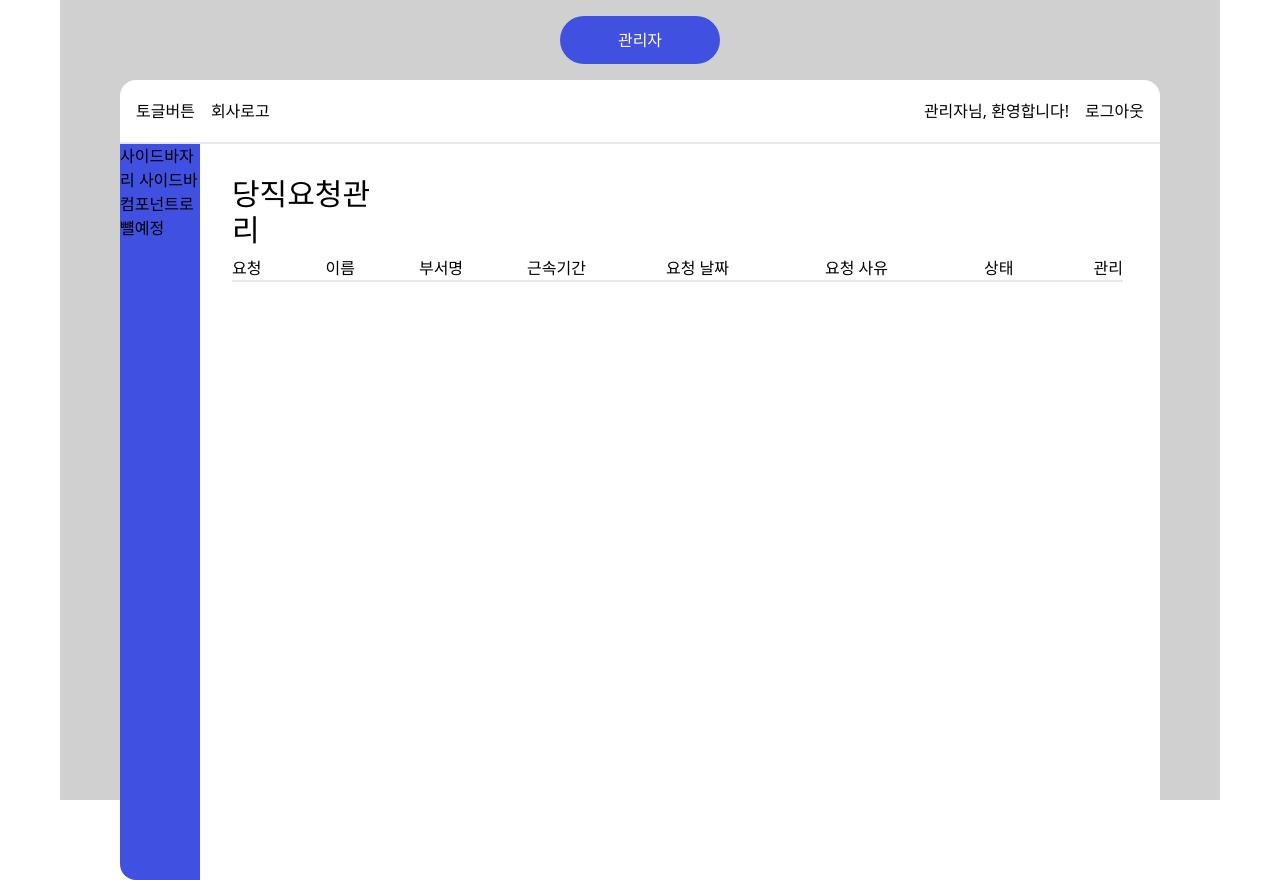
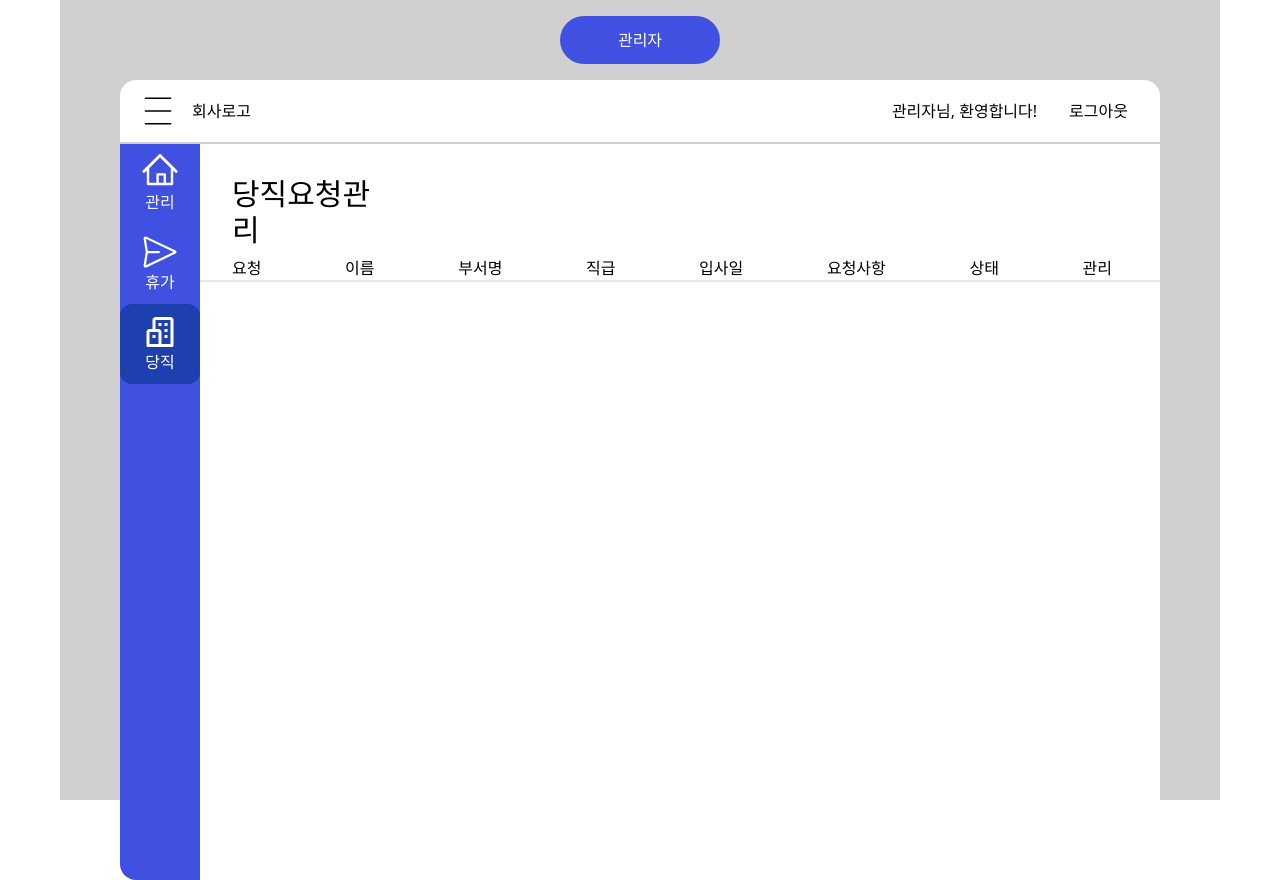
Before and after one commit to FC-MINI-4/attendance-front, a Next.js app: page /admin-duty in a window 1280 px wide. Built offline with nearby package versions, Linux system fonts and the light colour scheme.

Commit message:
FEAT:사이드바UI작업

```diff
--- a/package.json
+++ b/package.json
@@ -19,6 +19,7 @@
     "postcss": "8.4.27",
     "react": "18.2.0",
     "react-dom": "18.2.0",
+    "react-icons": "^4.10.1",
     "tailwindcss": "3.3.3",
     "typescript": "5.1.6"
   }
--- a/src/components/admin/AdminMain.tsx
+++ b/src/components/admin/AdminMain.tsx
@@ -1,23 +1,20 @@
-import React from 'react';
+import React, { useState } from 'react';
 import { MainIProps } from '@/types/IAdmin';
+import MainHeader from './MainHeader';
+import SideBar from './SideBar';
 
 export default function Main({ page }: MainIProps) {
+  const [isSidebarOpen, setIsSidebarOpen] = useState(true);
+
+  const handleToggleSidebar = () => {
+    setIsSidebarOpen(prevIsSidebarOpen => !prevIsSidebarOpen);
+  };
+
   return (
     <div className="w-[65rem] h-[50rem] bg-white mx-auto rounded-2xl ">
-      <div className="h-[4rem] border-solid border-b-2 flex items-center justify-between">
-        <div className="flex">
-          <button className="ml-4 mr-[1rem]">토글버튼</button>
-          <div>회사로고</div>
-        </div>
-        <div className="flex">
-          <div className="mr-[1rem]">관리자님, 환영합니다!</div>
-          <button className="mr-4">로그아웃</button>
-        </div>
-      </div>
+      <MainHeader onToggleSidebar={handleToggleSidebar} />
       <div className=" flex">
-        <div className="w-[5rem] h-[46rem]  bg-primary rounded-bl-2xl ">
-          사이드바자리 사이드바컴포넌트로 뺼예정
-        </div>
+        {isSidebarOpen && <SideBar />}
         <div className="">
           <div className="w-[10rem] h-[2rem]  font-400 mb-[3rem] text-3xl flex ml-[2rem] mt-[2rem]">
             {page === 'admin-manage' && '관리'}
@@ -25,16 +22,34 @@ export default function Main({ page }: MainIProps) {
             {page === 'admin-duty' && '당직요청관리'}
           </div>
           <div
-            className=" ml-[2rem] flex border-solid border-b-2
-          ">
-            <div className="mr-[4rem]">요청</div>
-            <div className="mr-[4rem]">이름</div>
-            <div className="mr-[4rem]">부서명</div>
-            <div className="mr-[5rem]">근속기간</div>
-            <div className="mr-[6rem]">요청 날짜</div>
-            <div className="mr-[6rem]">요청 사유</div>
-            <div className="mr-[5rem]">상태</div>
-            <div className="">관리</div>
+            className={`flex border-solid border-b-2 justify-between ${
+              isSidebarOpen ? 'w-[60rem]' : 'w-[65rem]'
+            }`}>
+            {(page === 'admin-duty' || page === 'admin-leave') && (
+              <>
+                <div className="ml-[2rem]">요청</div>
+                <div className="">이름</div>
+                <div className="">부서명</div>
+                <div className="">직급</div>
+                <div className="">입사일</div>
+                <div className="">요청사항</div>
+                <div className="">상태</div>
+                <div className="mr-[3rem]">관리</div>
+              </>
+            )}
+
+            {page === 'admin-manage' && (
+              <>
+                <div className="ml-[2rem]">이름</div>
+                <div className="">부서명</div>
+                <div className="">직급</div>
+                <div className="">입사일</div>
+                <div className="">당직내역</div>
+                <div className="">총연차</div>
+                <div className="">사용연차</div>
+                <div className="mr-[4rem]">잔여연차</div>
+              </>
+            )}
           </div>
         </div>
       </div>
--- /dev/null
+++ b/src/components/admin/MainHeader.tsx
@@ -0,0 +1,24 @@
+import React, { useState } from 'react';
+import { MainHeaderIProps } from '@/types/IAdmin';
+import { CiMenuBurger } from 'react-icons/ci';
+
+export default function MainHeader({ onToggleSidebar }: MainHeaderIProps) {
+  const handleToggle = () => {
+    onToggleSidebar();
+  };
+
+  return (
+    <div className="h-[4rem] border-solid border-b-2 border-mainGray  flex items-center justify-between">
+      <div className="flex">
+        <button className="ml-5 mr-[1rem] " onClick={handleToggle}>
+          <CiMenuBurger className="w-[36px] h-[36px]" />
+        </button>
+        <div className="flex items-center">회사로고</div>
+      </div>
+      <div className="flex">
+        <div className="mr-[2rem]">관리자님, 환영합니다!</div>
+        <button className="mr-[2rem]">로그아웃</button>
+      </div>
+    </div>
+  );
+}
--- /dev/null
+++ b/src/components/admin/SideBar.tsx
@@ -0,0 +1,55 @@
+import React from 'react';
+import Link from 'next/link';
+import { useRouter } from 'next/router';
+import { RxHome } from 'react-icons/rx';
+import { BiBuildings } from 'react-icons/bi';
+import { GoPaperAirplane } from 'react-icons/go';
+
+export default function SideBar() {
+  const router = useRouter();
+  return (
+    <div className="w-[5rem] h-[46rem] bg-primary rounded-bl-2xl">
+      <Link href="/admin-manage" as="/admin-manage">
+        <button
+          className={`text-white w-[5rem] h-[5rem] ${
+            router.asPath === '/admin-manage'
+              ? 'active bg-blue-800 rounded-xl '
+              : ''
+          }`}>
+          <div className="flex flex-col items-center">
+            <RxHome className="w-[36px] h-[36px]" />
+            <span>관리</span>
+          </div>
+        </button>
+      </Link>
+
+      <Link href="/admin-leave" as="/admin-leave">
+        <button
+          className={`text-white w-[5rem] h-[5rem] ${
+            router.asPath === '/admin-leave'
+              ? 'active bg-blue-800 rounded-xl'
+              : ''
+          }`}>
+          <div className="flex flex-col items-center">
+            <GoPaperAirplane className="w-[36px] h-[36px]" />
+            <span>휴가</span>
+          </div>
+        </button>
+      </Link>
+
+      <Link href="/admin-duty" as="/admin-duty">
+        <button
+          className={`text-white w-[5rem] h-[5rem] ${
+            router.asPath === '/admin-duty'
+              ? 'active bg-blue-800 rounded-xl'
+              : ''
+          }`}>
+          <div className="flex flex-col items-center">
+            <BiBuildings className="w-[36px] h-[36px]" />
+            <span>당직</span>
+          </div>
+        </button>
+      </Link>
+    </div>
+  );
+}
--- a/src/types/IAdmin.ts
+++ b/src/types/IAdmin.ts
@@ -1,3 +1,7 @@
 export interface MainIProps {
   page: string;
 }
+
+export interface MainHeaderIProps {
+  onToggleSidebar: () => void;
+}
```
Also changed, not shown: 1 other file (tests, documents, lock files or other folders).
